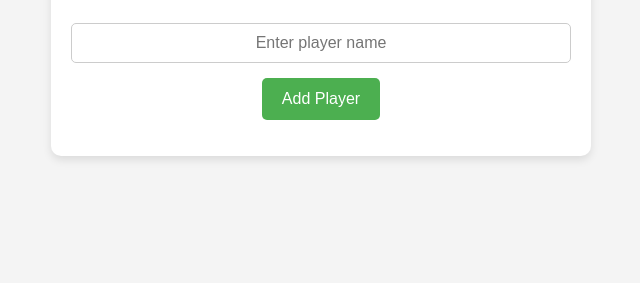
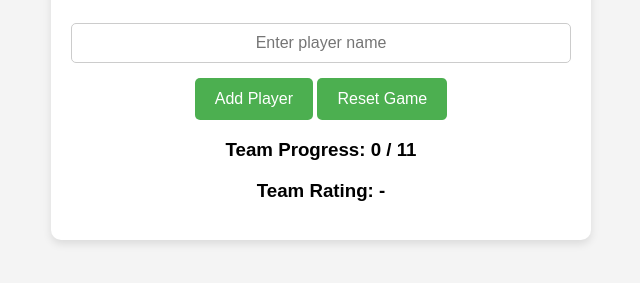
Before and after one commit to narensriram/Best-IPL-XI, a plain HTML site: page index.html in a window 1280 px wide. Shown: the part 149-432 px from the top of the page, without its empty margins (319-959 px from the left). Drawn offline with Linux system fonts and the light colour scheme.

Commit message:
Update index.html

```diff
--- a/index.html
+++ b/index.html
@@ -12,9 +12,15 @@
         <p>Guess the best IPL XI players! Make sure to spell their names correctly and input their full names!</p>
         <input type="text" id="playerInput" placeholder="Enter player name">
         <button onclick="addPlayer()">Add Player</button>
+        <button onclick="resetGame()">Reset Game</button>
+
+        <h3>Team Progress: <span id="count">0</span> / 11</h3>
+        <h3>Team Rating: <span id="rating">-</span></h3>
+
         <ul id="teamList"></ul>
         <p id="feedback"></p>
     </div>
+
     <script src="script.js"></script>
 </body>
 </html>
```
